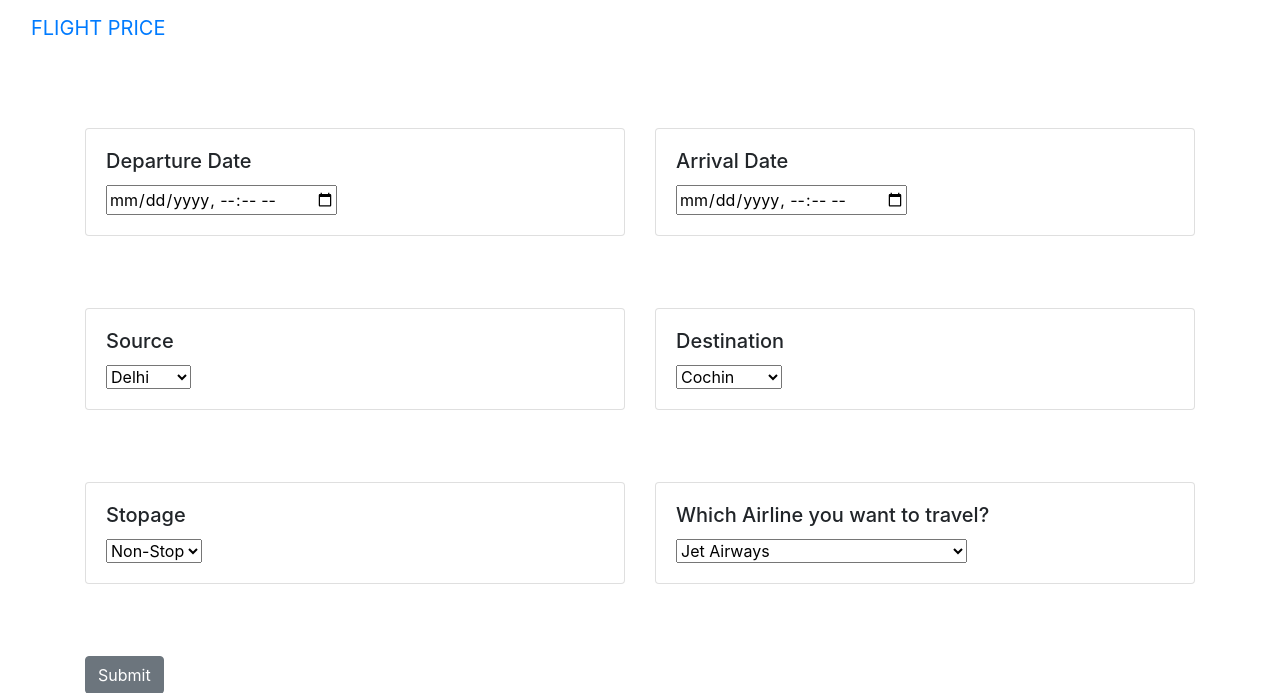
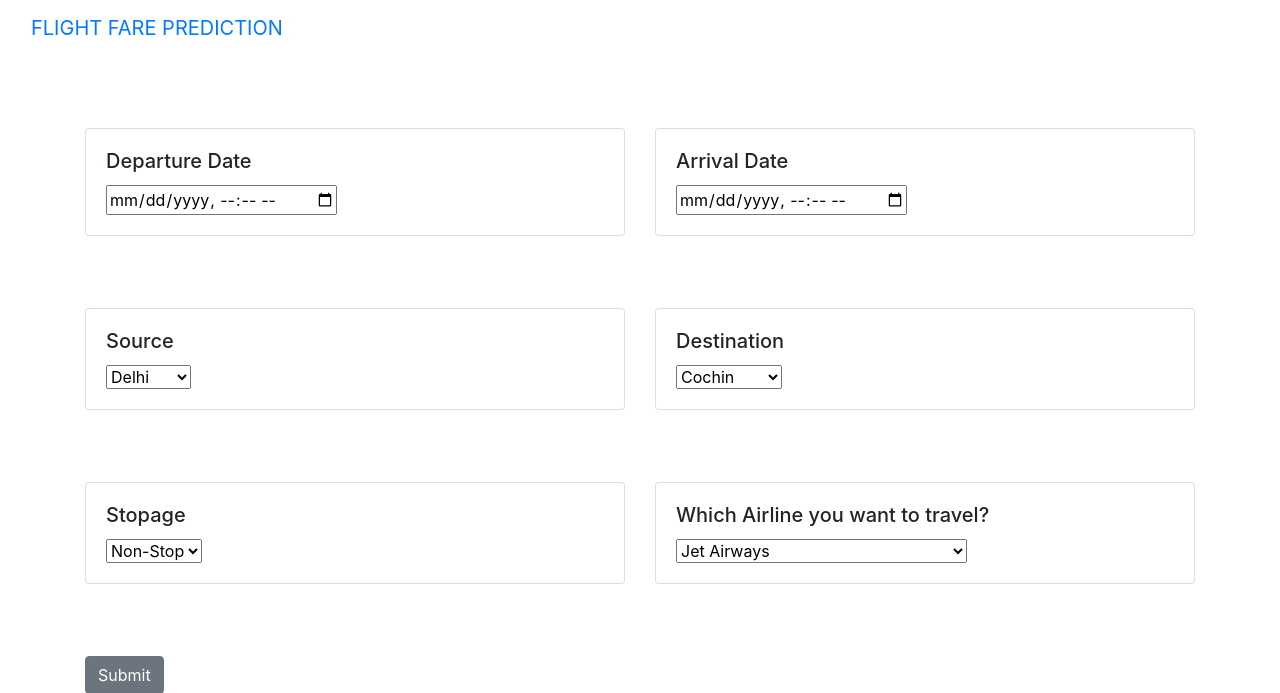
Before and after one commit to josephatnyambura/flight-Fare-Prediction, a Flask app: page / in a window 1280 px wide. Shown: the top 693 px of the page. Run offline with Flask 2, Linux system fonts and the light colour scheme; parts of the project's set-up code (start-up, migrations or seed data) failed here and were passed over; some libraries are stand-ins or nearby versions.

Commit message:
initial commit

```diff
--- a/templates/home.html
+++ b/templates/home.html
@@ -23,7 +23,7 @@
     <nav class="navbar navbar-inverse navbar-fixed-top">
         <div class="container-fluid">
             <div class="navbar-header">
-                <a class="navbar-brand" href="/">FLIGHT PRICE</a>
+                <a class="navbar-brand" href="/">FLIGHT FARE PREDICTION</a>
             </div>
         </div>
     </nav>
```
Also changed, not shown: README.md, pictures/deployment.PNG (added).
